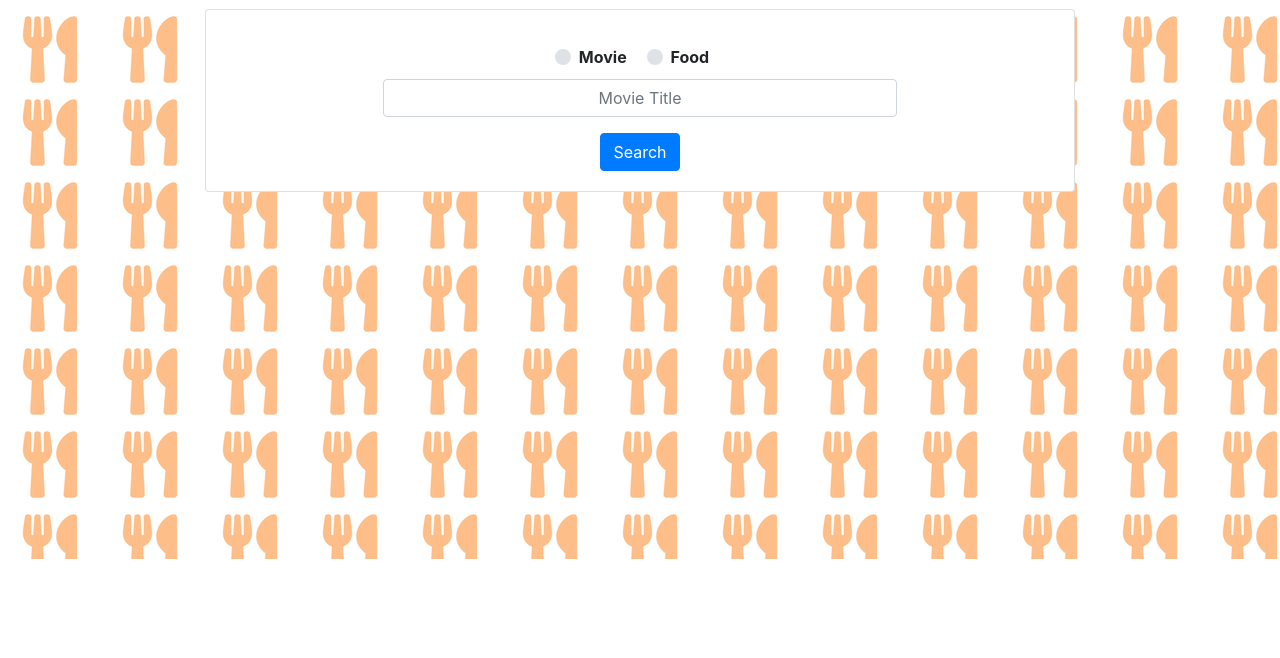
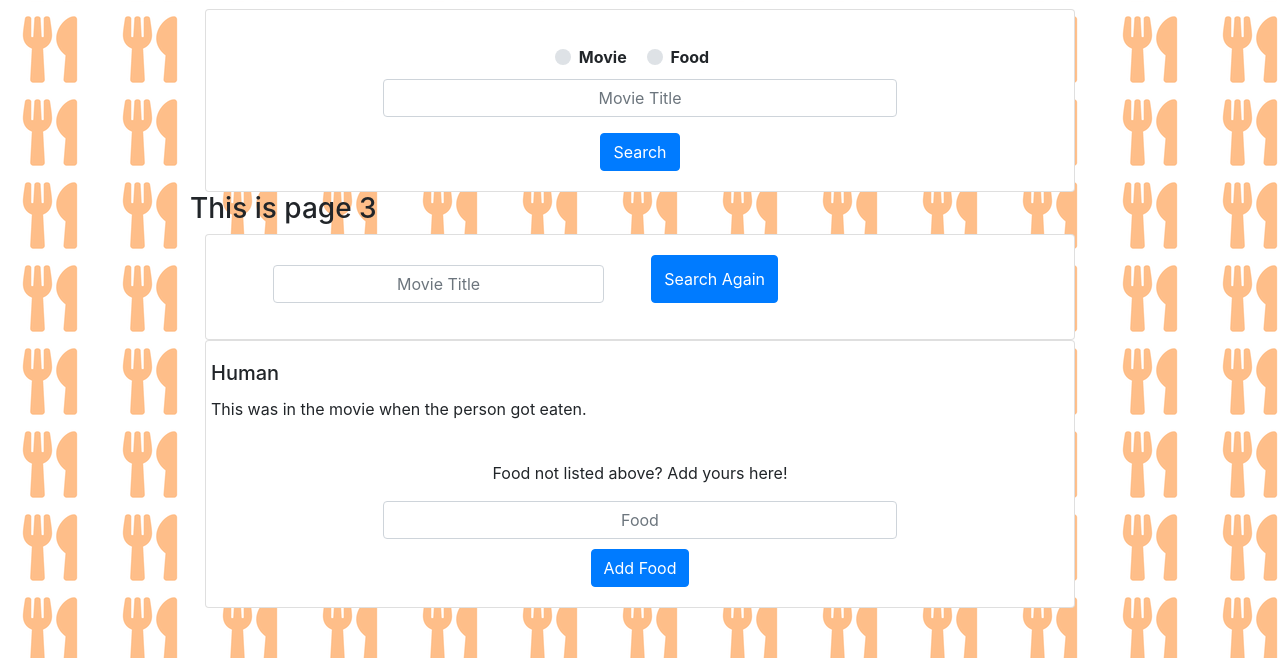
Before and after one commit to ZacKeilholz/CineMunchies, a plain HTML site: page index.html in a window 1280 px wide. Shown: the part 241-899 px from the top of the page. Before the commit the page ends 800 px from the top, so only its background shows below. Drawn offline with nearby package versions, Linux system fonts and the light colour scheme.

Commit message:
Page 3 work
Added page 3 HTML & CSS.

```diff
--- a/assets/css/style.css
+++ b/assets/css/style.css
@@ -36,3 +36,11 @@ form {
 .custom-control-inline {
   margin-top: 15px;
 }
+
+#add-food {
+  text-align: center;
+}
+
+#add-food-submit {
+  margin-top: 10px;
+}
--- a/index.html
+++ b/index.html
@@ -58,7 +58,6 @@
         </div>
       </div>
     </div>
-  </div>
 
   <!-- SECOND PAGE -->
   <div class="container" id="second-container">
@@ -86,12 +85,12 @@
               <!-- Radio Buttons -->
               <div class="col-md-4">
                 <div class="custom-control custom-radio custom-control-inline">
-                  <input type="radio" id="customRadioInline1" name="customRadioInline1" class="custom-control-input">
-                  <label class="custom-control-label" for="customRadioInline1">Movie</label>
+                  <input type="radio" id="customRadioInline3" name="customRadioInline1" class="custom-control-input">
+                  <label class="custom-control-label" for="customRadioInline3">Movie</label>
                 </div>
                 <div class="custom-control custom-radio custom-control-inline">
-                  <input type="radio" id="customRadioInline2" name="customRadioInline1" class="custom-control-input">
-                  <label class="custom-control-label" for="customRadioInline2">Food</label>
+                  <input type="radio" id="customRadioInline4" name="customRadioInline1" class="custom-control-input">
+                  <label class="custom-control-label" for="customRadioInline4">Food</label>
                 </div>
               </div>
 
@@ -104,7 +103,11 @@
     <!-- Movie Results -->
     <div class="container" id="movie-results-container">
 
-      <div class="card card-default">
+      <div class="card">
+
+        <div class="card-header">
+        Movie Munchies
+        </div>
 
         <div class="card-body">
 
@@ -124,8 +127,62 @@
 
       </div>
     </div>
+
   </div>
 
+  <!-- THIRD PAGE -->
+  <div class="container" id="third-container">
+    <!-- WE CAN REMOVE THIS LATER -->
+    <h3>This is page 3</h3>
+
+    <!-- Search for a new movie -->
+    <div class="container" id="search-container">
+
+      <div class="card card-default">
+
+        <div class="card-body">
+
+          <form role="form" id="search-again-form">
+
+              <!-- Input Field -->
+              <div class="col-md-8">
+                <div class="form-group row">
+                  <input class="form-control" id="search-again-input" type="text" placeholder="Movie Title">
+                  <button class="btn btn-primary" id="search-again-submit" type="submit">Search Again</button>
+                </div>
+              </div>
+
+            </div>
+          </form>
+        </div>
+      </div>
+
+    <!-- Food Results -->
+    <div class="container" id="movie-food-container">
+
+      <div class="card">
+
+        <div class="row">
+          <div class="card-body">
+            <h5 class="card-title" id="movie-food-result">Human</h5>
+            <p class="card-text">This was in the movie when the person got eaten.</p>
+          </div>
+        </div>
+
+        <div class="row">
+          <div class="card-body" id="add-food">
+            <p class="card-text">Food not listed above? Add yours here!</p>
+            <input class="form-control" id="add-food-input" type="text" placeholder="Food">
+            <button class="btn btn-primary" id="add-food-submit" type="submit">Add Food</button>
+          </div>
+        </div>
+
+      </div>
+    </div>
+
+  </div>
+
+</div>
 
 </body>
 
```
